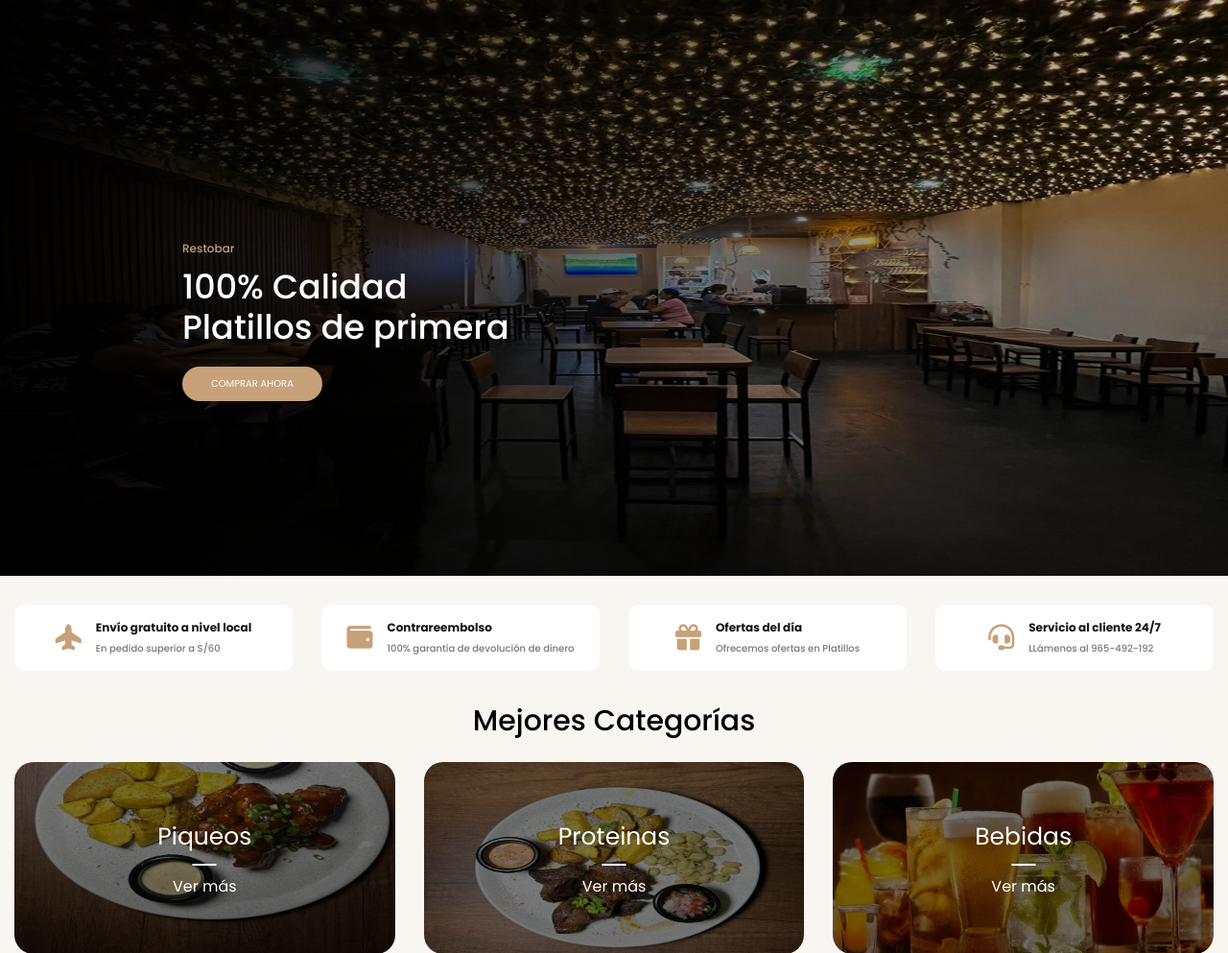
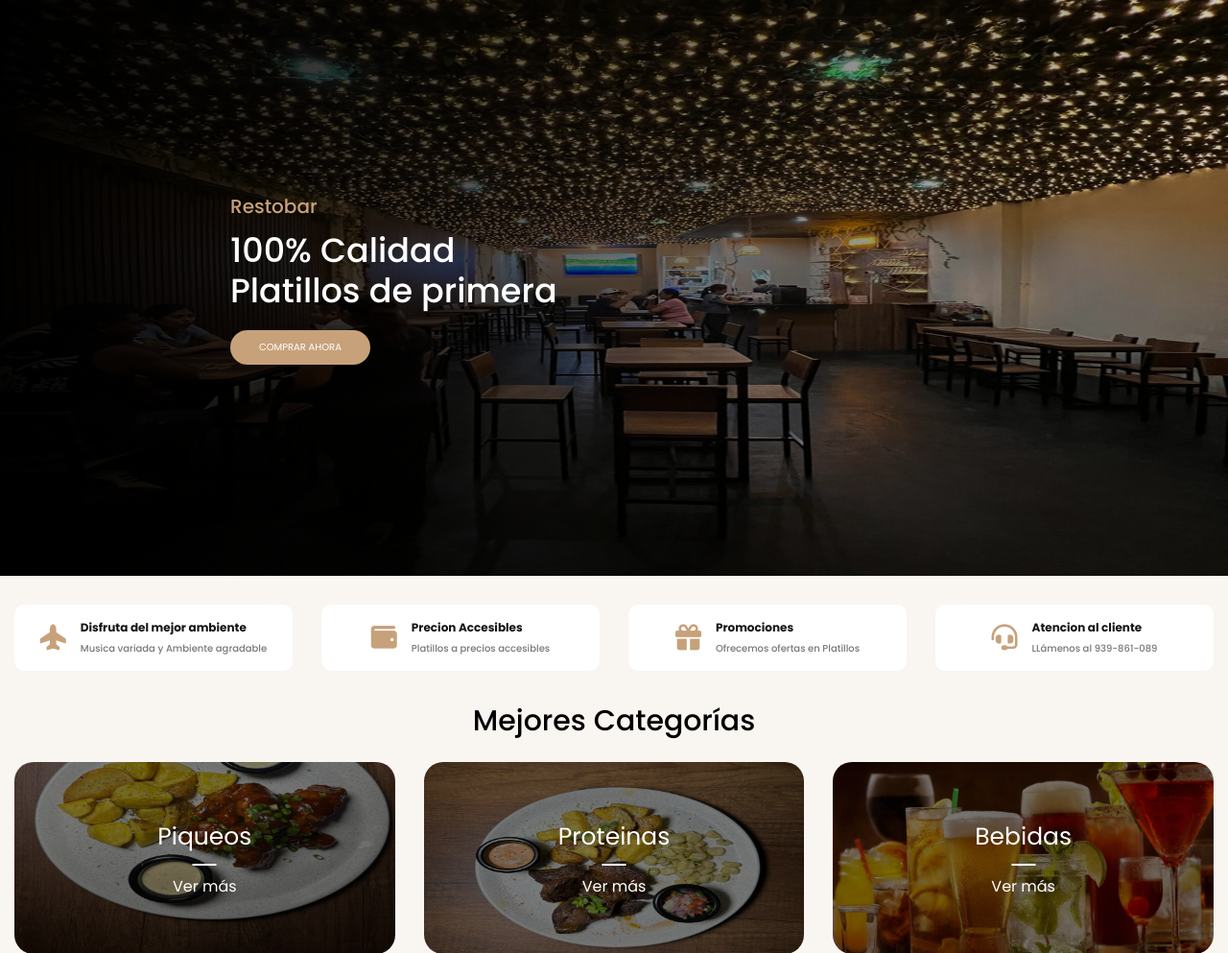
Before and after one commit to ang3lSm1th/proyecto_de_ingenieria_web, a PHP site: page / in a window 1280 px wide. Shown: the part 195-1188 px from the top of the page at 96% size. Run offline with PHP 8.4, Linux system fonts and the light colour scheme; some libraries are stand-ins or nearby versions.

Commit message:
Actulizacion banner

```diff
--- a/index.html
+++ b/index.html
@@ -65,29 +65,29 @@
 				<div class="card-feature">
 					<i class="fa-solid fa-plane-up"></i>
 					<div class="feature-content">
-						<span>Envío gratuito a nivel local</span>
-						<p>En pedido superior a S/60</p>
+						<span>Disfruta del mejor ambiente</span>
+						<p>Musica variada y Ambiente agradable</p>
 					</div>
 				</div>
 				<div class="card-feature">
 					<i class="fa-solid fa-wallet"></i>
 					<div class="feature-content">
-						<span>Contrareembolso</span>
-						<p>100% garantía de devolución de dinero</p>
+						<span>Precion Accesibles</span>
+						<p>Platillos a precios accesibles</p>
 					</div>
 				</div>
 				<div class="card-feature">
 					<i class="fa-solid fa-gift"></i>
 					<div class="feature-content">
-						<span>Ofertas del día</span>
+						<span>Promociones</span>
 						<p>Ofrecemos ofertas en Platillos</p>
 					</div>
 				</div>
 				<div class="card-feature">
 					<i class="fa-solid fa-headset"></i>
 					<div class="feature-content">
-						<span>Servicio al cliente 24/7</span>
-						<p>LLámenos al 965-492-192</p>
+						<span>Atencion al cliente</span>
+						<p>LLámenos al 939-861-089</p>
 					</div>
 				</div>
 			</section>
--- a/styles.css
+++ b/styles.css
@@ -185,27 +185,29 @@ html {
 .banner {
 	background-image: linear-gradient(100deg, #000000, #00000020),
 		url('img/banner.jpeg');
-	height: 60rem;
+	height: 600px;
 	background-size: cover;
 	background-position: center;
+	text-align: left;
 }
 
 .content-banner {
-	max-width: 90rem;
+	max-width: 800px;
 	margin: 0 auto;
-	padding: 25rem 0;
+	padding: 0px ;
+	padding-top: 200px;
 }
 
 .content-banner p {
 	color: var(--primary-color);
-	font-size: 1.2rem;
-	margin-bottom: 1rem;
+	font-size: 20px;
+	margin-bottom: 10px;
 	font-weight: 500;
 }
 
 .content-banner h2 {
 	color: #fff;
-	font-size: 3.5rem;
+	font-size: 35px;
 	font-weight: 500;
 	line-height: 1.2;
 }
```
